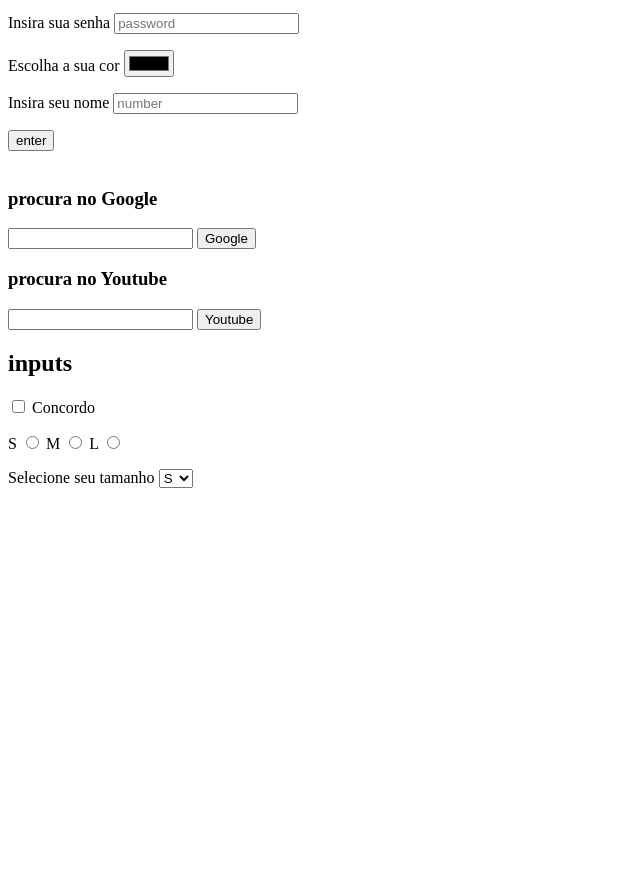
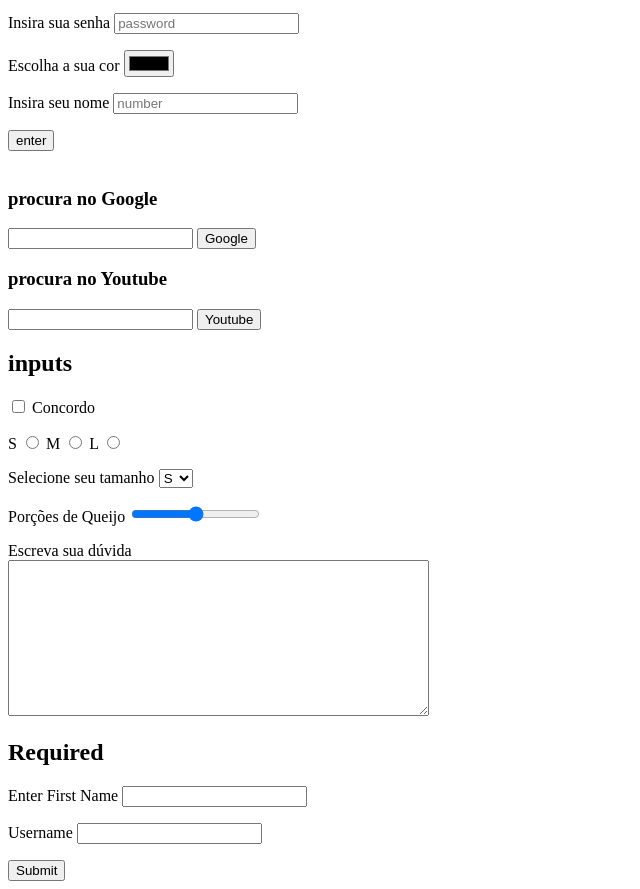
Before and after one commit to laurianemoraes/100DaysOfCode, a plain HTML site: page webDeveloperBootcamp/forms.html in a window 1280 px wide. Shown: the part 104-993 px from the top of the page, without its empty margins (0-640 px from the left). Before the commit the page ends 800 px from the top, so only its background shows below. Drawn offline with Linux system fonts and the light colour scheme.

Commit message:
finalização dos forms

```diff
--- a/webDeveloperBootcamp/forms.html
+++ b/webDeveloperBootcamp/forms.html
@@ -65,6 +65,24 @@
                 <option value="l">L</option>
             </select>
         </p>
+        <p>
+            <label for="cheese">Porções de Queijo</label>
+            <input type="range" id="cheese" min="1" max="100" name="cheese">
+        </p>
+        <p>
+            <label for="">Escreva sua dúvida</label><br>
+            <textarea name="Questions" id="questions" cols="50" rows="10"></textarea>
+        </p>
+        <h2>Required</h2>
+        <form action="/dummy">
+            <label for="first">Enter First Name</label>
+            <input type="text" name="first" id="first" required>
+            <p>
+                <label for="username">Username</label>
+                <input type="text" id="username" name="username" minlength="5" maxlength="10" required>
+            </p>
+            <button>Submit</button>
+        </form>
     </form>
 </body>
 
```
Also changed, not shown: webDeveloperBootcamp/wekepedia.html (+1 -0 lines).
